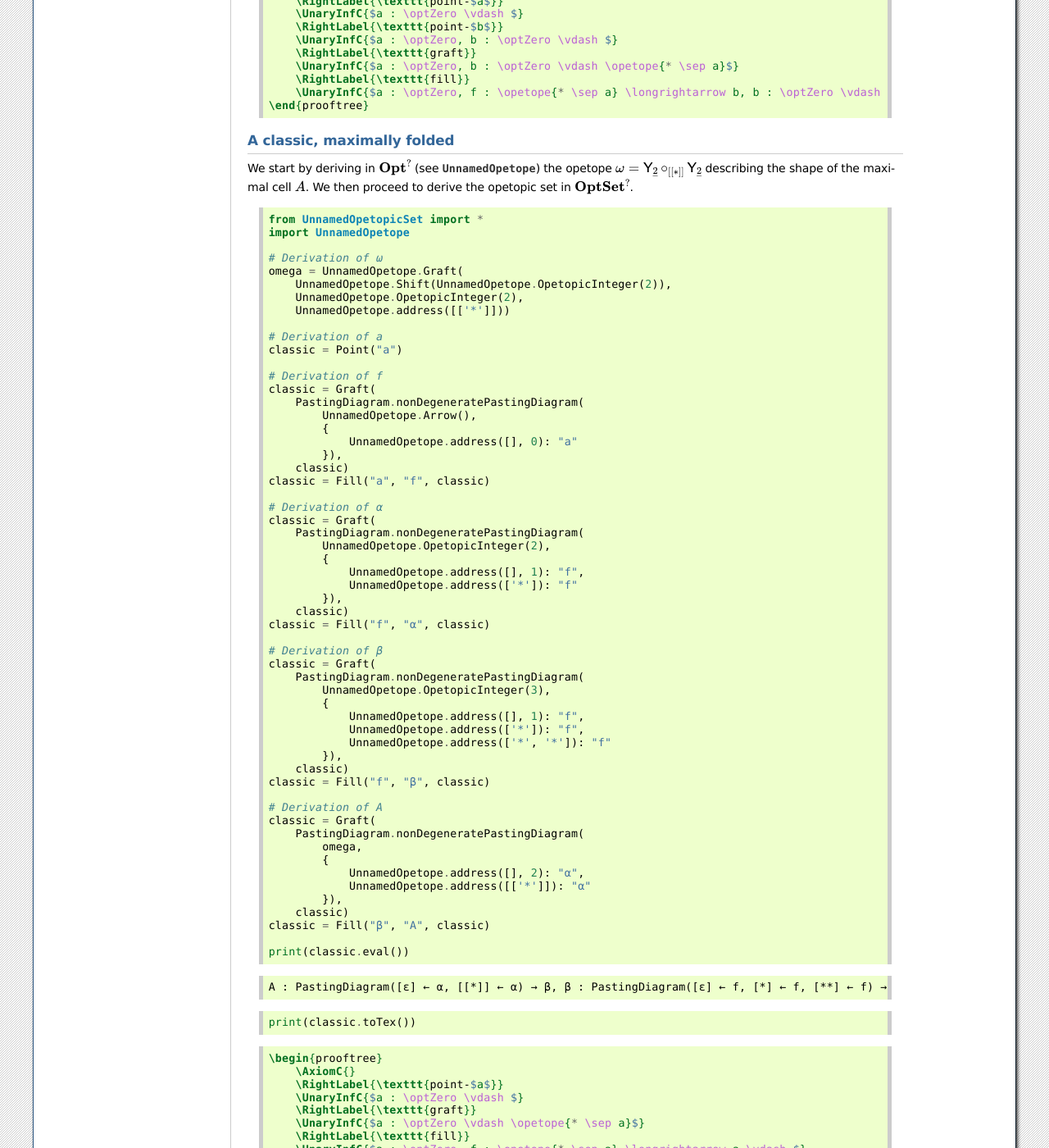
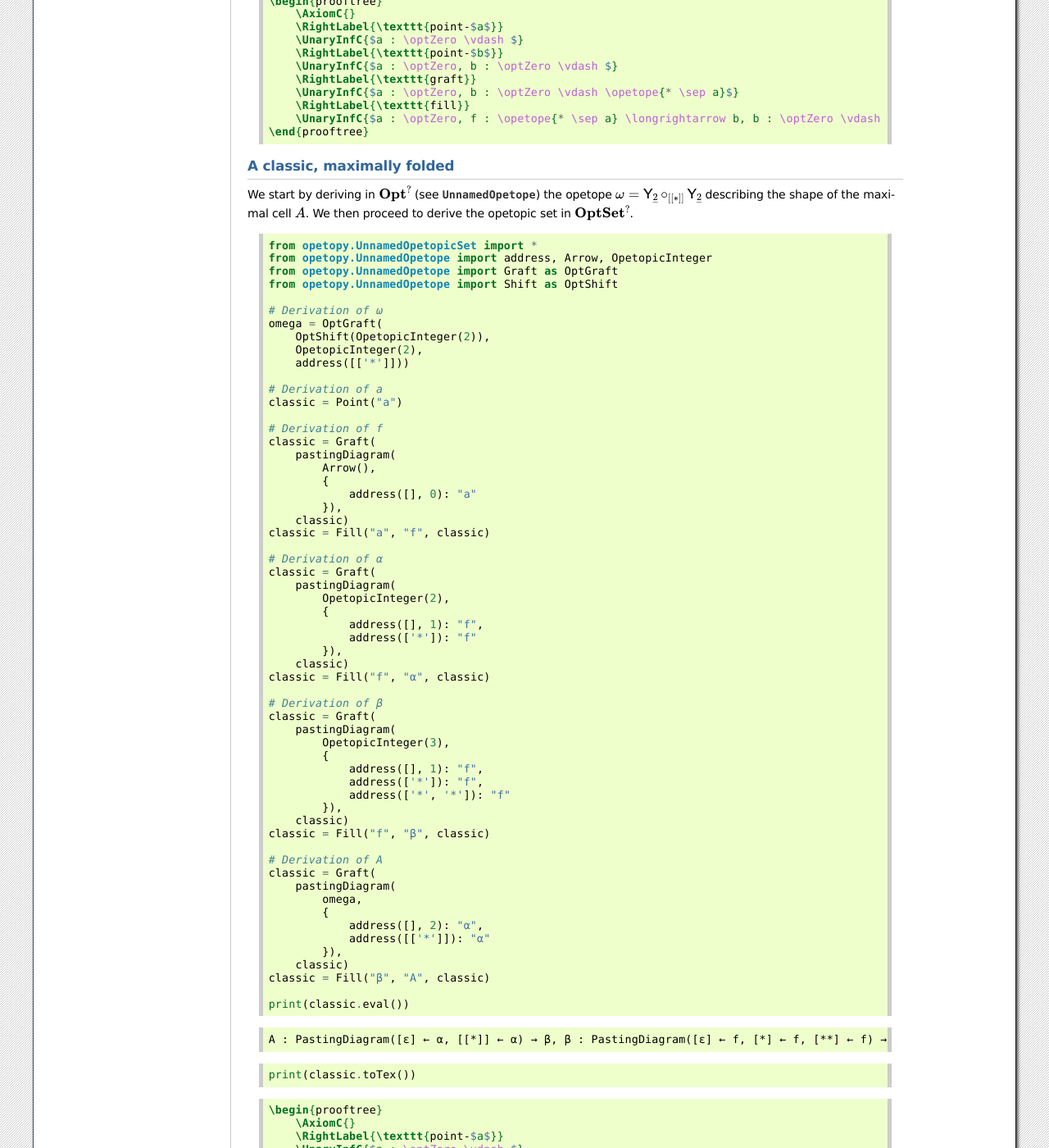
Before and after one commit to altaris/opetopy, a Sphinx documentation site: the page built from doc/unnamedopetopicset.rst, in a window 1280 px wide and 1400 px high, scrolled down 538 px. Shown: the whole window at 82% size. Built offline with Sphinx 7.4.7, drawn with Linux system fonts in a browser that asks for light colours; some of the changed text lies outside the part shown.

Commit message:
Helper pasting diagram function for unnamed opetopic sets
This makes using system OptSet? easier

```diff
--- a/doc/unnamedopetopicset.rst
+++ b/doc/unnamedopetopicset.rst
@@ -12,15 +12,17 @@ The arrow
 
 .. code-block:: python
 
-    from UnnamedOpetopicSet import *
-    import UnnamedOpetope
+    from opetopy.UnnamedOpetopicSet import *
+    from opetopy.UnnamedOpetope import address, Arrow
 
     ar = Point("a")
     ar = Point("b", ar)
     ar = Graft(
-        PastingDiagram.nonDegeneratePastingDiagram(
-            UnnamedOpetope.Arrow(),
-            {UnnamedOpetope.address([], 0): "a"}),
+        pastingDiagram(
+            Arrow(),
+            {
+                address([], 0): "a"
+            }),
         ar)
     ar = Fill("b", "f", ar)
     print(ar.eval())
@@ -55,58 +57,60 @@ We start by deriving in :math:`\textbf{Opt${}^?$}` (see :mod:`UnnamedOpetope`) t
 
 .. code-block:: python
 
-    from UnnamedOpetopicSet import *
-    import UnnamedOpetope
+    from opetopy.UnnamedOpetopicSet import *
+    from opetopy.UnnamedOpetope import address, Arrow, OpetopicInteger
+    from opetopy.UnnamedOpetope import Graft as OptGraft
+    from opetopy.UnnamedOpetope import Shift as OptShift
 
     # Derivation of ω
-    omega = UnnamedOpetope.Graft(
-        UnnamedOpetope.Shift(UnnamedOpetope.OpetopicInteger(2)),
-        UnnamedOpetope.OpetopicInteger(2),
-        UnnamedOpetope.address([['*']]))
+    omega = OptGraft(
+        OptShift(OpetopicInteger(2)),
+        OpetopicInteger(2),
+        address([['*']]))
 
     # Derivation of a
     classic = Point("a")
 
     # Derivation of f
     classic = Graft(
-        PastingDiagram.nonDegeneratePastingDiagram(
-            UnnamedOpetope.Arrow(),
+        pastingDiagram(
+            Arrow(),
             {
-                UnnamedOpetope.address([], 0): "a"
+                address([], 0): "a"
             }),
         classic)
     classic = Fill("a", "f", classic)
 
     # Derivation of α
     classic = Graft(
-        PastingDiagram.nonDegeneratePastingDiagram(
-            UnnamedOpetope.OpetopicInteger(2),
+        pastingDiagram(
+            OpetopicInteger(2),
             {
-                UnnamedOpetope.address([], 1): "f",
-                UnnamedOpetope.address(['*']): "f"
+                address([], 1): "f",
+                address(['*']): "f"
             }),
         classic)
     classic = Fill("f", "α", classic)
 
     # Derivation of β
     classic = Graft(
-        PastingDiagram.nonDegeneratePastingDiagram(
-            UnnamedOpetope.OpetopicInteger(3),
+        pastingDiagram(
+            OpetopicInteger(3),
             {
-                UnnamedOpetope.address([], 1): "f",
-                UnnamedOpetope.address(['*']): "f",
-                UnnamedOpetope.address(['*', '*']): "f"
+                address([], 1): "f",
+                address(['*']): "f",
+                address(['*', '*']): "f"
             }),
         classic)
     classic = Fill("f", "β", classic)
 
     # Derivation of A
     classic = Graft(
-        PastingDiagram.nonDegeneratePastingDiagram(
+        pastingDiagram(
             omega,
             {
-                UnnamedOpetope.address([], 2): "α",
-                UnnamedOpetope.address([['*']]): "α"
+                address([], 2): "α",
+                address([['*']]): "α"
             }),
         classic)
     classic = Fill("β", "A", classic)
```
Also changed, not shown: UnnamedOpetopicSet.py (+31 -1 lines).
